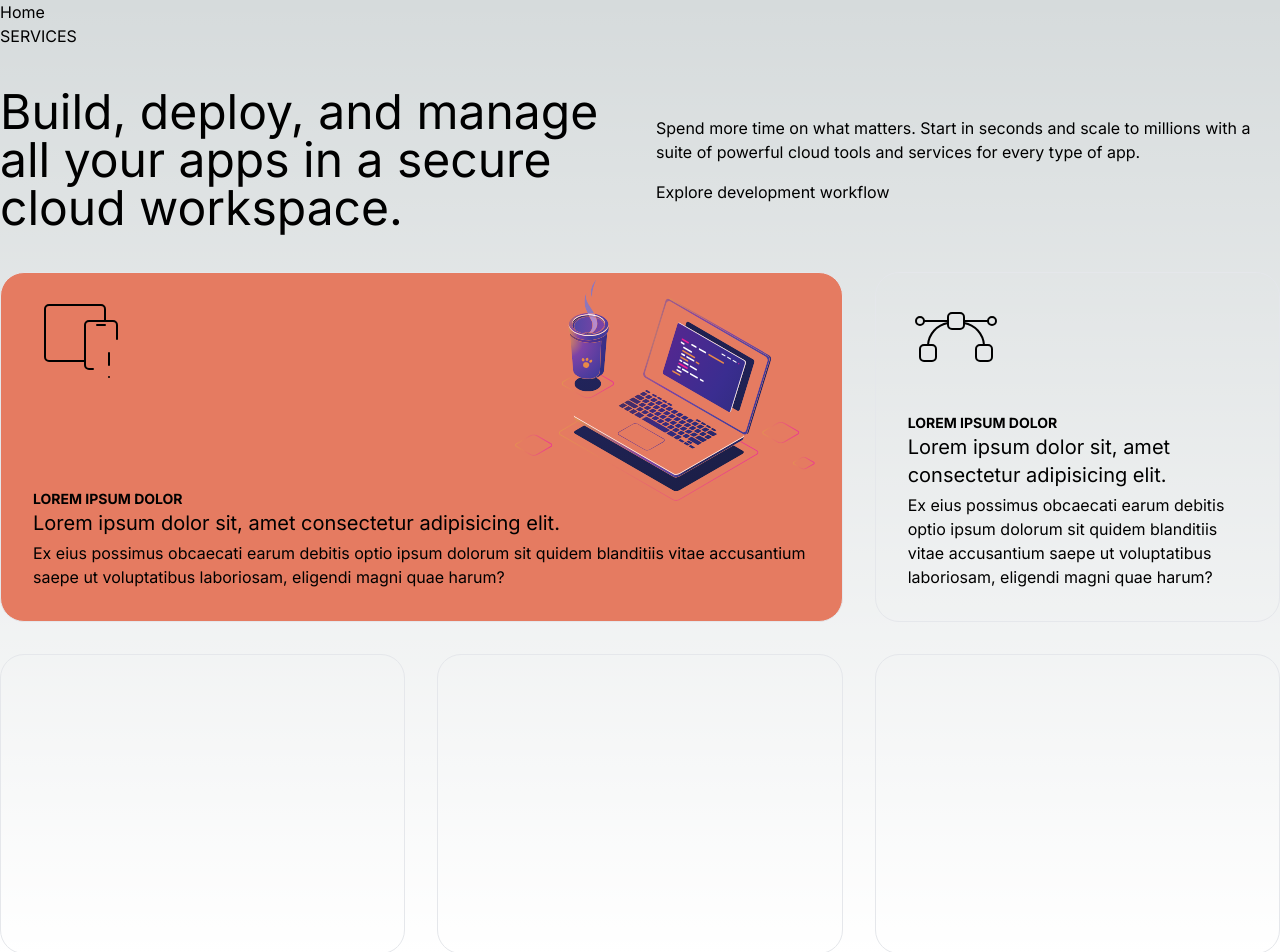
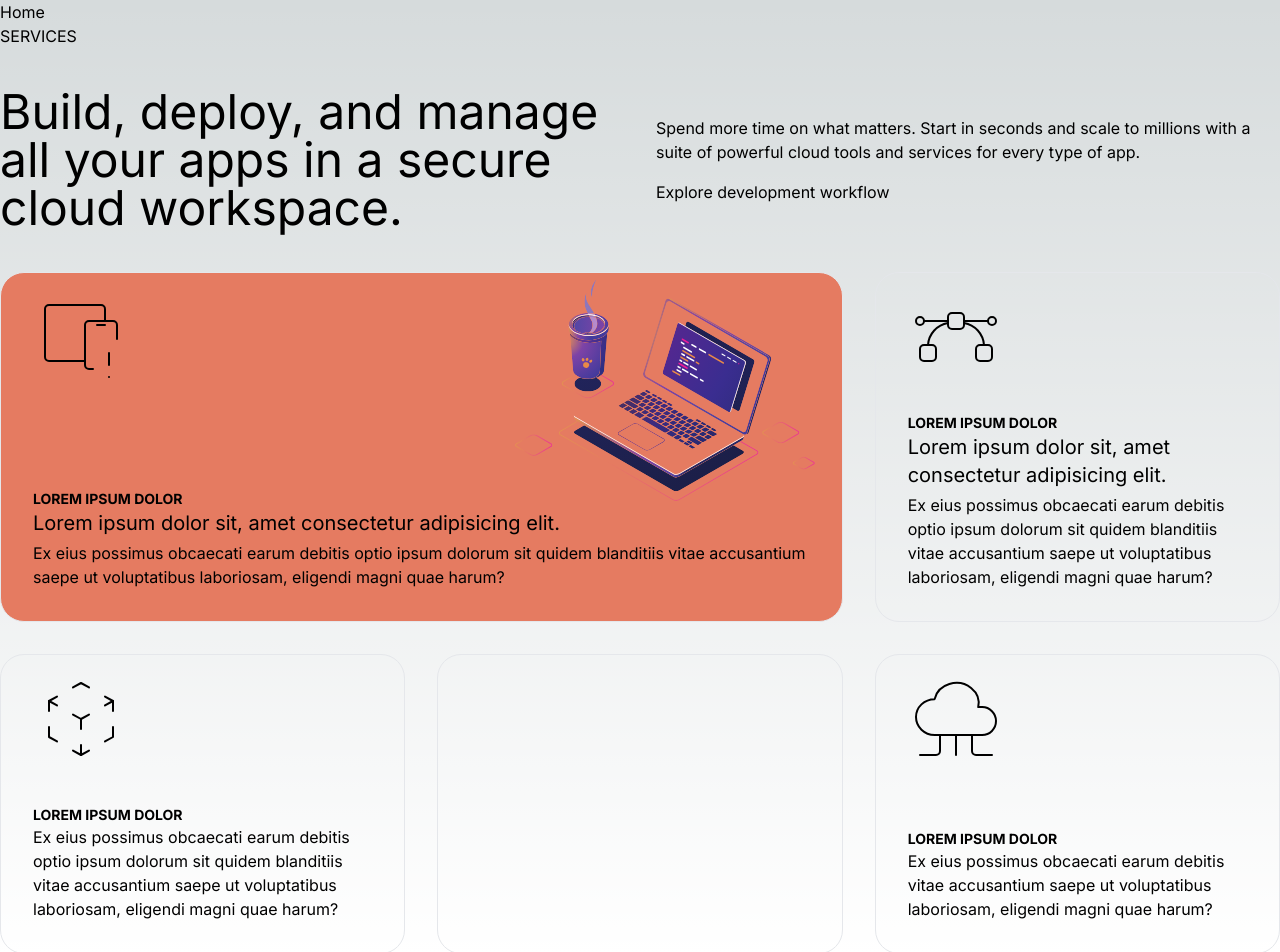
Before and after one commit to unscode/website, a Next.js app: page / in a window 1280 px wide. Built offline with nearby package versions, Linux system fonts and the light colour scheme.

Commit message:
Updated service section

```diff
--- /dev/null
+++ b/src/app/components/icons/IconTabler3dCubeSphere.tsx
@@ -0,0 +1,21 @@
+import React from 'react'
+
+export default function IconTabler3dCubeSphere(props: React.SVGProps<SVGSVGElement>) {
+  return (
+    <svg xmlns="http://www.w3.org/2000/svg"  viewBox="0 0 24 24" strokeWidth="0.5" stroke="currentColor" fill="none" strokeLinecap="round" strokeLinejoin="round" {...props}>
+        <path stroke="none" d="M0 0h24v24H0z" fill="none"/>
+        <path d="M6 17.6l-2 -1.1v-2.5" />
+        <path d="M4 10v-2.5l2 -1.1" />
+        <path d="M10 4.1l2 -1.1l2 1.1" />
+        <path d="M18 6.4l2 1.1v2.5" />
+        <path d="M20 14v2.5l-2 1.12" />
+        <path d="M14 19.9l-2 1.1l-2 -1.1" />
+        <path d="M12 12l2 -1.1" />
+        <path d="M18 8.6l2 -1.1" />
+        <path d="M12 12l0 2.5" />
+        <path d="M12 18.5l0 2.5" />
+        <path d="M12 12l-2 -1.12" />
+        <path d="M6 8.6l-2 -1.1" />
+    </svg>
+  )
+}
--- /dev/null
+++ b/src/app/components/icons/IconTablerCloudComputing.tsx
@@ -0,0 +1,13 @@
+import React from 'react'
+
+export default function IconTablerCloudComputing(props: React.SVGProps<SVGSVGElement>) {
+  return (
+    <svg xmlns="http://www.w3.org/2000/svg" viewBox="0 0 24 24" strokeWidth="0.5" stroke="currentColor" fill="none" strokeLinecap="round" strokeLinejoin="round" {...props}>
+        <path stroke="none" d="M0 0h24v24H0z" fill="none"/>
+        <path d="M6.657 16c-2.572 0 -4.657 -2.007 -4.657 -4.483c0 -2.475 2.085 -4.482 4.657 -4.482c.393 -1.762 1.794 -3.2 3.675 -3.773c1.88 -.572 3.956 -.193 5.444 1c1.488 1.19 2.162 3.007 1.77 4.769h.99c1.913 0 3.464 1.56 3.464 3.486c0 1.927 -1.551 3.487 -3.465 3.487h-11.878" />
+        <path d="M12 16v5" />
+        <path d="M16 16v4a1 1 0 0 0 1 1h4" />
+        <path d="M8 16v4a1 1 0 0 1 -1 1h-4" />
+    </svg>
+  )
+}
--- a/src/app/components/icons/index.ts
+++ b/src/app/components/icons/index.ts
@@ -1,2 +1,4 @@
 export {default as IconTablerDevicesExclamation} from './IconTablerDevicesExclamation';
 export {default as IconTablerVectorBezier} from './IconTablerVectorBezier';
+export {default as IconTabler3dCubeSphere} from './IconTabler3dCubeSphere';
+export {default as IconTablerCloudComputing} from './IconTablerCloudComputing';
--- a/src/app/page.tsx
+++ b/src/app/page.tsx
@@ -1,5 +1,5 @@
 import React from 'react'
-import { IconTablerDevicesExclamation, IconTablerVectorBezier } from './components/icons'
+import { IconTablerDevicesExclamation, IconTablerVectorBezier, IconTabler3dCubeSphere, IconTablerCloudComputing } from './components/icons'
 import computer from './assets/computer-min.svg'
 
 export default function Home() {
@@ -62,10 +62,40 @@ export default function Home() {
             </div>
           </div>
 
+          {/* IA */}
+          <div className='border rounded-3xl dark:border-gray-800' style={{ minHeight: '300px'}}>
+            <div className='p-8 pt-4 h-full'>
+             <div className='h-full flex flex-col gap-y-4 justify-between'>
+              <div>
+                <IconTabler3dCubeSphere className='w-24 h-24 service-card-icon' />
+              </div>
+              <div>
+                <h6 className='font-bold text-sm uppercase'>Lorem ipsum dolor</h6>
+                <p>
+                  Ex eius possimus obcaecati earum debitis optio ipsum dolorum sit quidem blanditiis vitae accusantium saepe ut voluptatibus laboriosam, eligendi magni quae harum?
+                </p>
+              </div>
+              </div>
+            </div>
+          </div>
+          <div className='border rounded-3xl dark:border-gray-800' style={{ minHeight: '300px'}}></div>
 
-          <div className='border rounded-3xl dark:border-gray-800' style={{ minHeight: '300px'}}></div>
-          <div className='border rounded-3xl dark:border-gray-800' style={{ minHeight: '300px'}}></div>
-          <div className='border rounded-3xl dark:border-gray-800' style={{ minHeight: '300px'}}></div>
+          {/* Cloud computing */}
+          <div className='border rounded-3xl dark:border-gray-800' style={{ minHeight: '300px'}}>
+             <div className='p-8 pt-4 h-full'>
+             <div className='h-full flex flex-col gap-y-4 justify-between'>
+              <div>
+                <IconTablerCloudComputing className='w-24 h-24 service-card-icon' />
+              </div>
+              <div>
+                <h6 className='font-bold text-sm uppercase'>Lorem ipsum dolor</h6>
+                <p>
+                  Ex eius possimus obcaecati earum debitis vitae accusantium saepe ut voluptatibus laboriosam, eligendi magni quae harum?
+                </p>
+              </div>
+              </div>
+            </div>
+          </div>
         </div>
       </section>
     </main>
```
